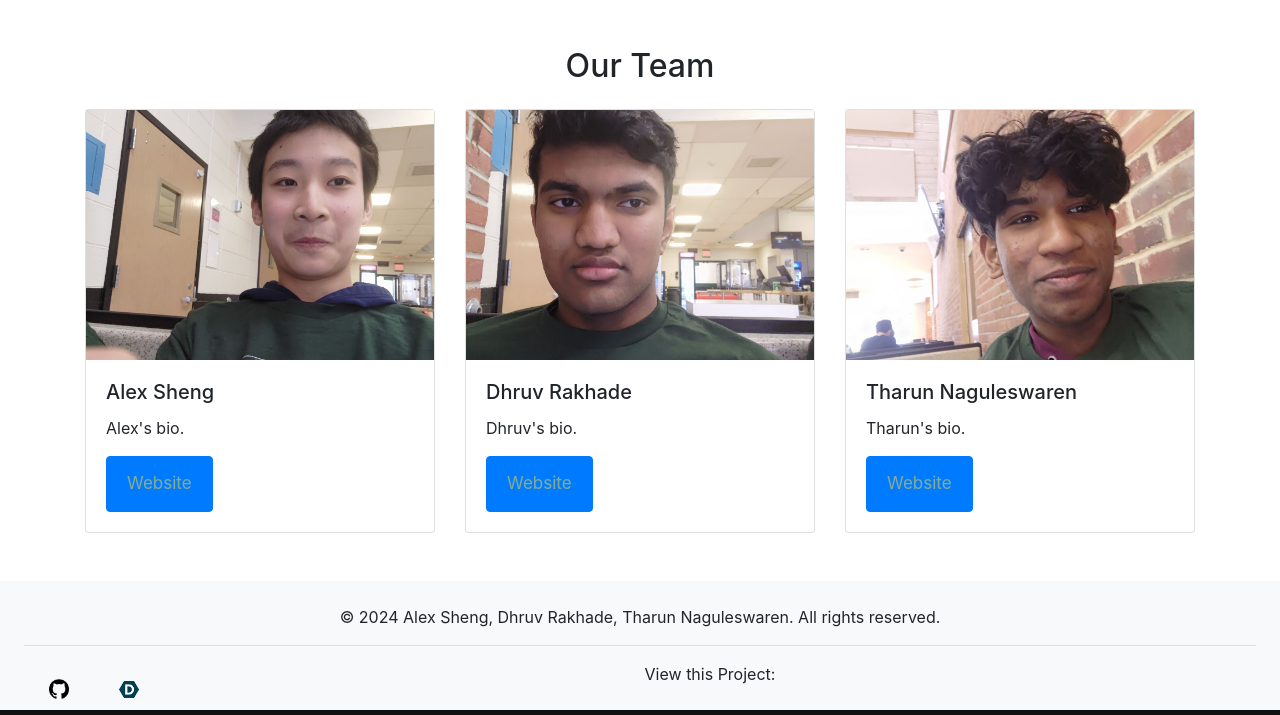
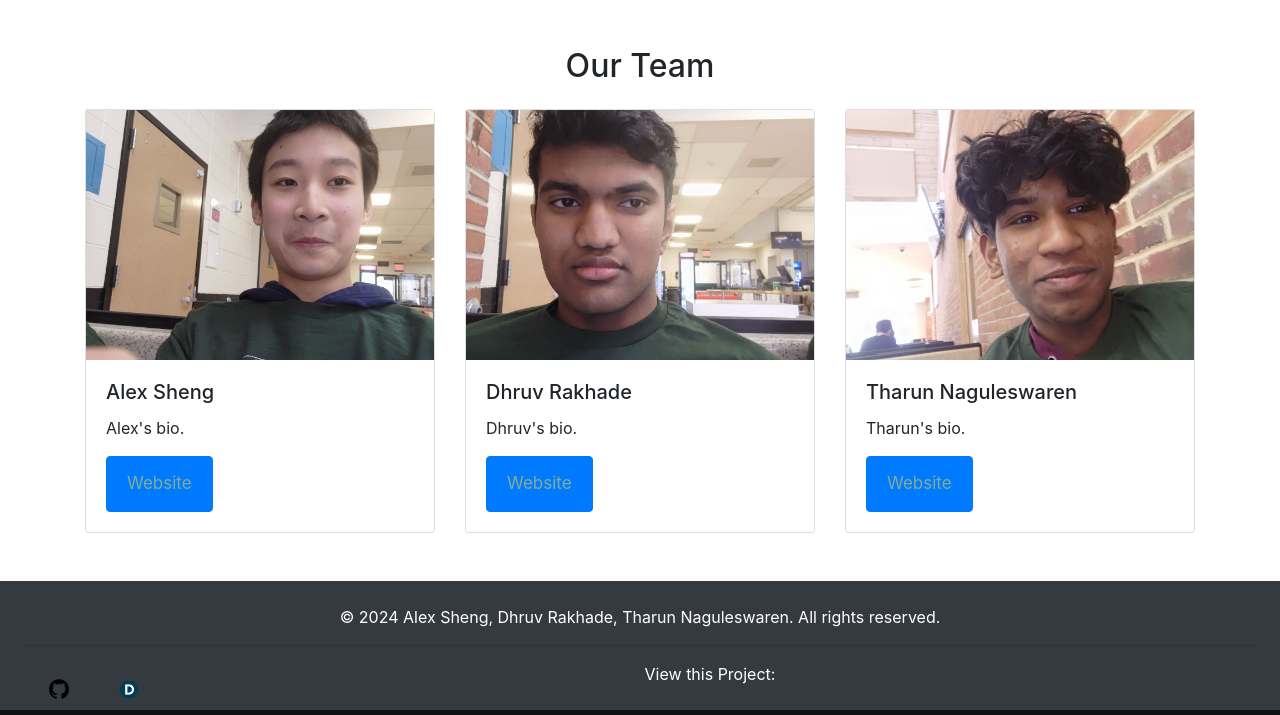
Before and after one commit to phlatfish/graze, a Flask app: page / in a window 1280 px wide. Shown: the part 502-1217 px from the top of the page. Run offline with Flask 3, Linux system fonts and the light colour scheme; some libraries are stand-ins or nearby versions; some web fonts are replaced.

Commit message:
Update home.html

```diff
--- a/templates/home.html
+++ b/templates/home.html
@@ -25,11 +25,12 @@
             height: 100%;
             width: 100%;
         }
-        .social-icon {
-            width: 20px; /* Adjust this */
-            height: auto; /* Adjust this */
-            margin: 0 5px;
-        }
+
+	.social-icon {
+	    width: 20px; /* Adjust this */
+	    height: auto; /* Adjust this */
+	    margin: 0 5px;
+	}
 	h1 {
     	    text-align: center;
             color: #20c073;
@@ -123,7 +124,7 @@
     </section>
 
 <!-- Footer -->
-<footer class="bg-light text-black text-center p-4">
+<footer class="bg-dark text-white text-center p-4">
     &copy; 2024 Alex Sheng, Dhruv Rakhade, Tharun Naguleswaren. All rights reserved.
     <hr>
     View this Project:
```
